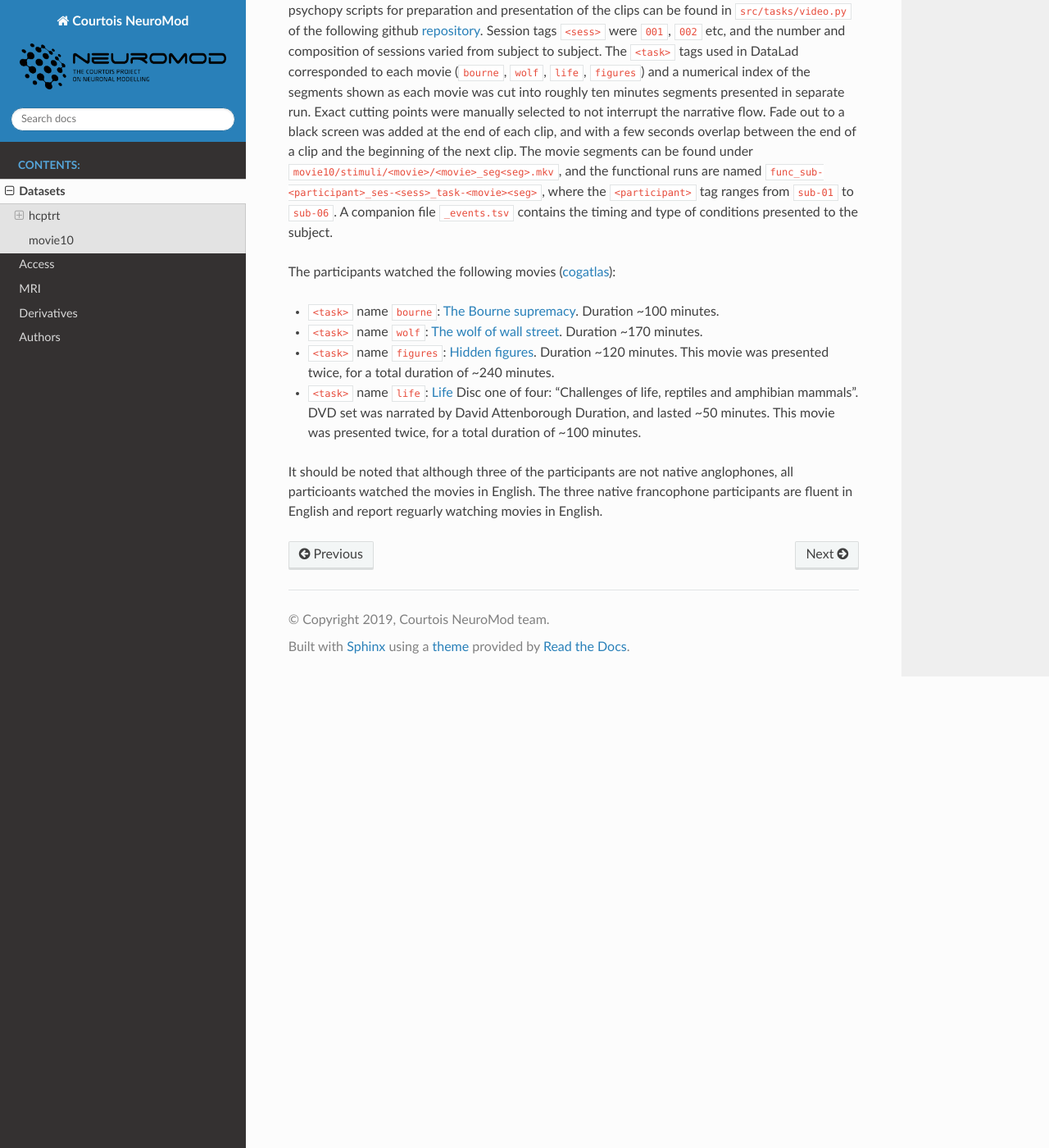
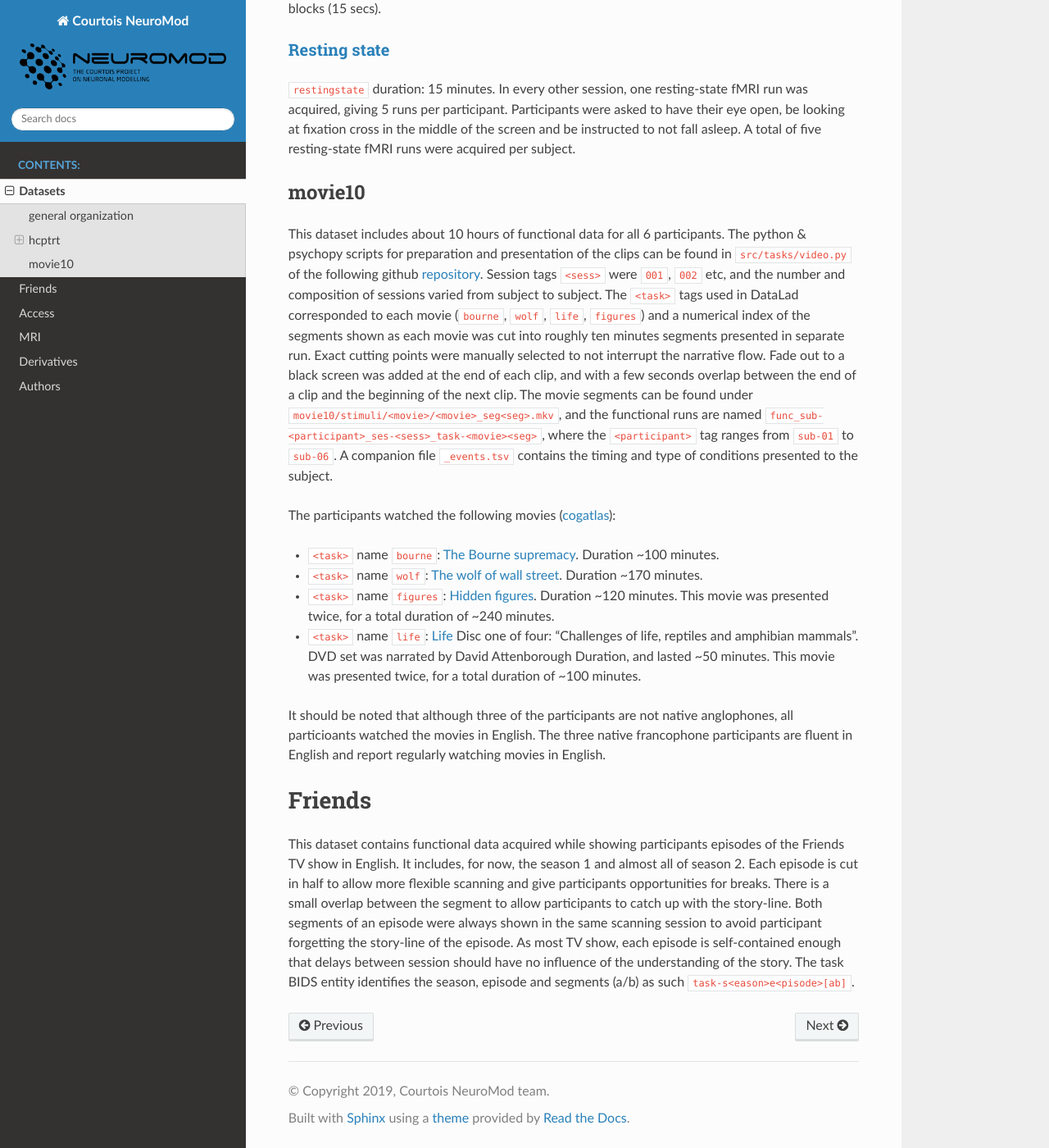
Before and after one commit to courtois-neuromod/cneuromod_docs, a Sphinx documentation site: the page built from source/DATASETS.md, in a window 1280 px wide and 1400 px high, scrolled down 3262 px. Shown: the whole window at 82% size. Built offline with Sphinx 7.4.7 and the Read the Docs theme 2.0.0, drawn with Linux system fonts in a browser that asks for light colours; some of the changed text lies outside the part shown.

Commit message:
add Friends dataset description, non-BIDS/BEP dependencies, explaination on the session

```diff
--- a/source/DATASETS.md
+++ b/source/DATASETS.md
@@ -1,6 +1,13 @@
 # Datasets
 
 All functional and anatomical data has been formated in [BIDS](https://bids.neuroimaging.io/), for more information visit the Brain Imaging Data Structure documentation [site](https://bids-specification.readthedocs.io/en/stable/).
+Some of the files do not follow the main BIDS convention:
+- Anatomical sequences with multiple contrasts are following [BEP001](https://bids.neuroimaging.io/bep001).
+- Spinal cord imaging use Body Part tag proposed in [BEP025](https://bids.neuroimaging.io/bep025) (`bp-cspine`) to allow to distinguish them from brain anatomical images acquired with the same contrasts.
+
+## general organization
+
+- BIDS session names have no meaning apart from being data acquired in the same session. The number of runs, the tasks and their order within each session will not match from one participant to another. Note that a few session indices are skipped if the whole session was discarded for various scanning issues.
 
 ## hcptrt
 
@@ -42,4 +49,10 @@
  * `<task>` name `figures`: [Hidden figures](https://en.wikipedia.org/wiki/Hidden_Figures). Duration ~120 minutes. This movie was presented twice, for a total duration of ~240 minutes.
  * `<task>` name `life`: [Life](https://en.wikipedia.org/wiki/Life_(British_TV_series)) Disc one of four: "Challenges of life, reptiles and amphibian mammals". DVD set was narrated by David Attenborough Duration, and lasted ~50 minutes. This movie was presented twice, for a total duration of ~100 minutes.
 
-It should be noted that although three of the participants are not native anglophones, all particioants watched the movies in English. The three native francophone participants are fluent in English and report reguarly watching movies in English.
+It should be noted that although three of the participants are not native anglophones, all particioants watched the movies in English. The three native francophone participants are fluent in English and report regularly watching movies in English.
+
+# Friends
+
+This dataset contains functional data acquired while showing participants episodes of the Friends TV show in English. It includes, for now, the season 1 and almost all of season 2.
+Each episode is cut in half to allow more flexible scanning and give participants opportunities for breaks. There is a small overlap between the segment to allow participants to catch up with the story-line. Both segments of an episode were always shown in the same scanning session to avoid participant forgetting the story-line of the episode. As most TV show, each episode is self-contained enough that delays between session should have no influence of the understanding of the story.
+The task BIDS entity identifies the season, episode and segments (a/b) as such `task-s<eason>e<pisode>[ab]`.
```
